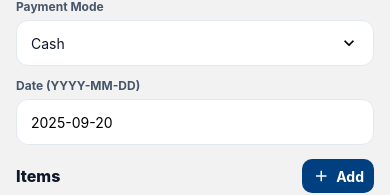
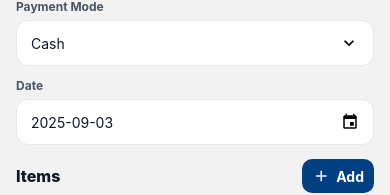
Before and after one commit to kedar2018/gayatrimobile, a React Native app: screen /VendorVoucherForm in a window 390 px wide. Shown: the part 208-403 px from the top of the page. Built offline with nearby package versions, Linux system fonts and the light colour scheme.

Commit message:
changed stylesheet

```diff
--- a/screens/VendorVoucherFormScreen.js
+++ b/screens/VendorVoucherFormScreen.js
@@ -11,16 +11,20 @@ import {
   Keyboard,
   Platform,
 } from 'react-native';
+import DateTimePicker from '@react-native-community/datetimepicker';
 import { MaterialIcons } from '@expo/vector-icons';
+import { CommonActions } from '@react-navigation/native';
 import { api } from '../utils/api';
 
 /* ---------------- Small debounce util (no external deps) ---------------- */
 const debounce = (fn, delay = 300) => {
   let t;
-  return (...args) => {
+  const wrapped = (...args) => {
     clearTimeout(t);
     t = setTimeout(() => fn(...args), delay);
   };
+  wrapped.cancel = () => clearTimeout(t);
+  return wrapped;
 };
 
 /* ---------------- Payment Mode helpers (keys + labels) ---------------- */
@@ -50,6 +54,23 @@ const keyForMaybeLabel = (val) => {
     default:
       return 'other';
   }
+};
+
+/* ---------------- Date helpers ---------------- */
+const pad2 = (n) => (n < 10 ? `0${n}` : `${n}`);
+const toISODate = (d) => {
+  if (!d) return '';
+  const yy = d.getFullYear();
+  const mm = pad2(d.getMonth() + 1);
+  const dd = pad2(d.getDate());
+  return `${yy}-${mm}-${dd}`; // YYYY-MM-DD
+};
+const parseISODate = (str) => {
+  if (!str) return null;
+  const m = /^(\d{4})-(\d{2})-(\d{2})$/.exec(str);
+  if (!m) return null;
+  const dt = new Date(Number(m[1]), Number(m[2]) - 1, Number(m[3]), 12, 0, 0);
+  return isNaN(dt.getTime()) ? null : dt;
 };
 
 export default function VendorVoucherFormScreen({ route, navigation }) {
@@ -105,7 +126,11 @@ export default function VendorVoucherFormScreen({ route, navigation }) {
   };
 
   /* ---------------- Voucher fields ---------------- */
-  const [date, setDate] = useState(initial.date || '');
+  // Date: keep both string (for backend) and Date object (for picker)
+  const [dateISO, setDateISO] = useState(initial.date || toISODate(new Date()));
+  const [dateObj, setDateObj] = useState(parseISODate(initial.date) || new Date());
+  const [showDatePicker, setShowDatePicker] = useState(false);
+
   const [chequeNo, setChequeNo] = useState(initial.cheque_no || '');
   const [paymentMode, setPaymentMode] = useState(
     keyForMaybeLabel(initial.payment_mode || (initial.cheque_no ? 'cheque' : 'cash'))
@@ -127,6 +152,50 @@ export default function VendorVoucherFormScreen({ route, navigation }) {
   const upd = (idx, key, val) =>
     setItems((arr) => arr.map((r, i) => (i === idx ? { ...r, [key]: val } : r)));
 
+  /* ---------------- Date picker handlers ---------------- */
+  const openDatePicker = () => {
+    Keyboard.dismiss();
+    setShowDatePicker(true);
+  };
+  const onChangeDate = (event, selectedDate) => {
+    if (Platform.OS === 'android') {
+      setShowDatePicker(false);
+    }
+    if (event?.type === 'dismissed' || !selectedDate) return;
+    const iso = toISODate(selectedDate);
+    setDateObj(selectedDate);
+    setDateISO(iso);
+  };
+
+  /* ---------------- Save + safe navigation back to Vouchers tab ---------------- */
+  const goToVouchersTab = () => {
+    const refreshAt = Date.now();
+
+    // If possible, just go back (e.g. when we came from Vouchers tab)
+    if (navigation.canGoBack()) {
+      navigation.goBack();
+      return;
+    }
+
+    // Otherwise, route into the nested tab properly
+    navigation.navigate('MainTabs', {
+      screen: 'Vouchers',
+      params: { refreshAt },
+    });
+  };
+
+  const hardResetToVouchers = () => {
+    const refreshAt = Date.now();
+    navigation.dispatch(
+      CommonActions.reset({
+        index: 0,
+        routes: [
+          { name: 'MainTabs', params: { screen: 'Vouchers', params: { refreshAt } } },
+        ],
+      })
+    );
+  };
+
   const onSave = async () => {
     try {
       setVendorDropOpen(false); // ensure closed
@@ -143,8 +212,8 @@ export default function VendorVoucherFormScreen({ route, navigation }) {
       const payload = {
         vendor_voucher: {
           vendor_id: vendorId,
-          date,
-          payment_mode: paymentMode || null, // key
+          date: dateISO,                            // YYYY-MM-DD
+          payment_mode: paymentMode || null,        // key
           cheque_no: paymentMode === 'cheque' ? chequeNo : null,
           items_attributes: items
             .filter((i) => i.particulars?.trim() || i.amount_rs)
@@ -162,7 +231,12 @@ export default function VendorVoucherFormScreen({ route, navigation }) {
       }
 
       Alert.alert('Success', `Voucher ${editing ? 'updated' : 'created'}.`);
-      navigation.goBack();
+      // Try normal nested navigate; if something odd, hard reset.
+      try {
+        goToVouchersTab();
+      } catch {
+        hardResetToVouchers();
+      }
     } catch (e) {
       Alert.alert('Error', e.message);
     }
@@ -274,6 +348,7 @@ export default function VendorVoucherFormScreen({ route, navigation }) {
                   style={styles.option}
                   onPress={() => {
                     setPaymentMode(m.key);
+                    if (m.key !== 'cheque') setChequeNo('');
                     setShowModeDrop(false);
                   }}
                 >
@@ -286,14 +361,28 @@ export default function VendorVoucherFormScreen({ route, navigation }) {
         )}
       </View>
 
-      {/* Date */}
-      <Text style={styles.label}>Date (YYYY-MM-DD)</Text>
-      <TextInput
-        style={styles.input}
-        value={date}
-        onChangeText={setDate}
-        placeholder="2025-09-20"
-      />
+      {/* Date (with native picker) */}
+      <Text style={styles.label}>Date</Text>
+      <TouchableOpacity
+        onPress={openDatePicker}
+        activeOpacity={0.9}
+        style={[styles.input, styles.selectLike]}
+      >
+        <Text style={{ color: dateISO ? '#0f172a' : '#94a3b8' }}>
+          {dateISO || 'Select date'}
+        </Text>
+        <MaterialIcons name="event" size={18} />
+      </TouchableOpacity>
+
+      {showDatePicker && (
+        <DateTimePicker
+          mode="date"
+          display={Platform.OS === 'ios' ? 'inline' : 'default'}
+          value={dateObj || new Date()}
+          onChange={onChangeDate}
+          // maximumDate={new Date()} // uncomment if you want to restrict to today/past
+        />
+      )}
 
       {/* Cheque No (conditional) */}
       {paymentMode === 'cheque' && (
@@ -388,9 +477,7 @@ const styles = StyleSheet.create({
     overflow: 'hidden',
     zIndex: 999,
   },
-  dropdownScroll: {
-    maxHeight: 220,
-  },
+  dropdownScroll: { maxHeight: 220 },
   option: {
     flexDirection: 'row',
     alignItems: 'center',
```
